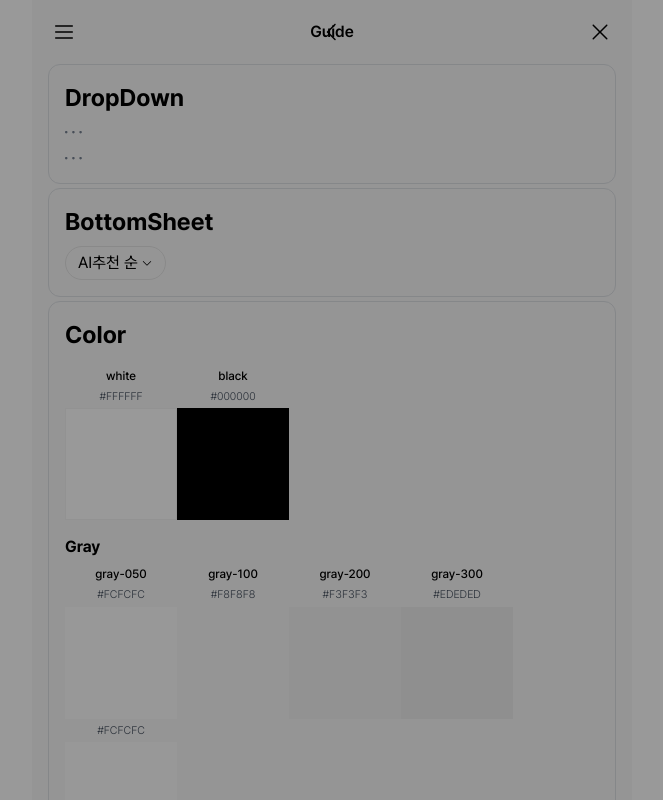
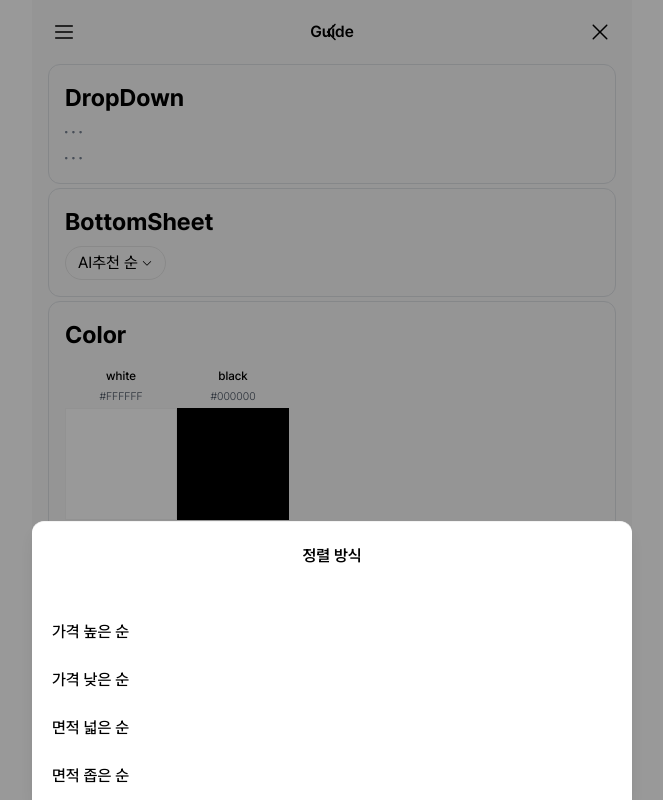
Before and after one commit to FC-DEV3-Final-Project/zoop-frontend, a Next.js app: page /test in a window 1280 px wide. Both pictures are taken after a click on the button "AI추천 순". Shown: the top 800 px of the page, without its empty margins (308-971 px from the left). Built offline with nearby package versions, Linux system fonts and the light colour scheme.

Commit message:
design: 정렬 문제 해결

```diff
--- a/src/components/BottomSheet.tsx
+++ b/src/components/BottomSheet.tsx
@@ -44,7 +44,7 @@ const BottomSheet = ({
 
       <SheetContent
         side="bottom"
-        className="absolute mx-auto h-auto w-full max-w-[600px] rounded-t-xl bg-white"
+        className="sticky mx-auto w-full max-w-[600px] rounded-t-xl bg-white"
       >
         <SheetHeader className="items-center gap-0 pt-[14px]">
           <SheetTitle className="flex h-[40px] items-center justify-center text-body1">
@@ -57,7 +57,7 @@ const BottomSheet = ({
             const isSelected = item.value === selectedValue;
             return (
               <button
-                className={`flex h-[48px] cursor-pointer items-center justify-start px-[20px] text-left text-body1 ${isSelected ? "bg-gray-200" : ""} hover:bg-gray-200`}
+                className={`flex h-[48px] cursor-pointer items-center justify-start px-[20px] text-left text-body1 ${isSelected ? "bg-gray-200 text-subtitle2" : ""} hover:bg-gray-200`}
                 key={item.value}
                 onClick={() => handleClick(item)}
               >
```
